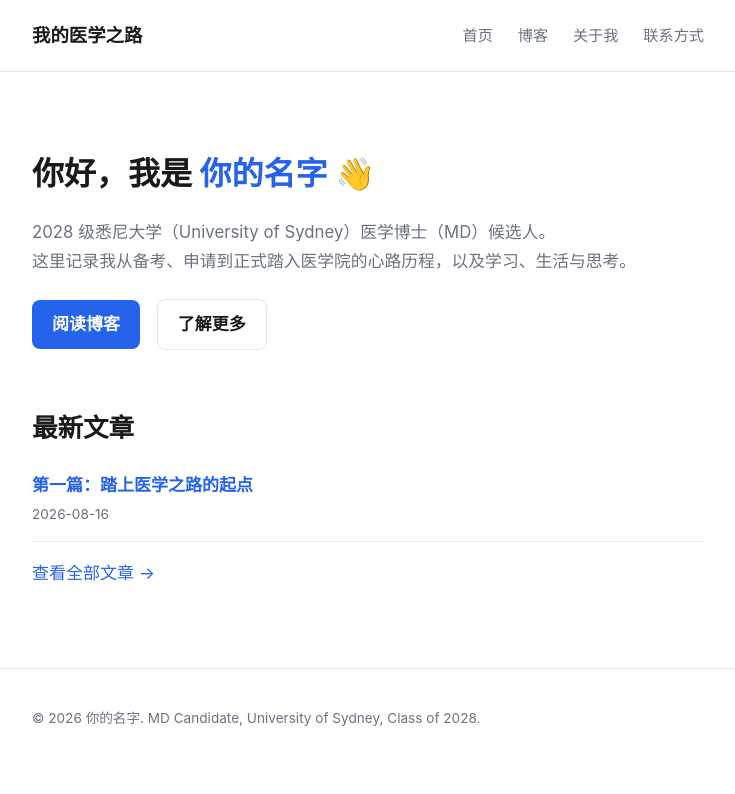
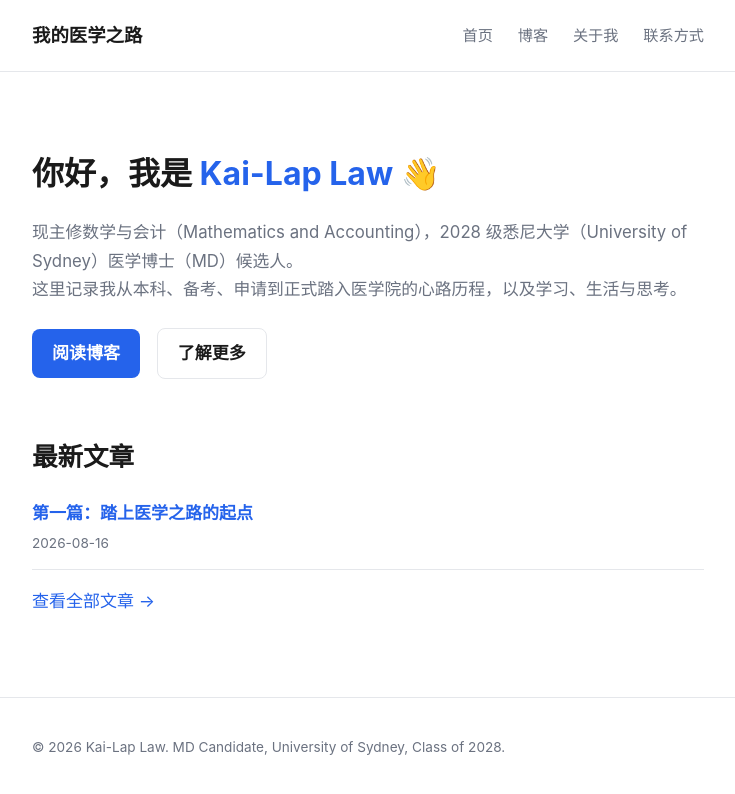
Before and after one commit to KLaw-Quants/project-volume, a Jekyll site: the page built from index.md, in a window 1280 px wide. Shown: the top 794 px of the page, without its empty margins (272-1007 px from the left). Built offline with Jekyll 4.4.1, drawn with Linux system fonts in a browser that asks for light colours.

Commit message:
填入真实个人信息
- 姓名：Kai-Lap Law
- 本科专业：Mathematics and Accounting
- 联系邮箱：klaw_mkt@yahoo.com

```diff
--- a/_config.yml
+++ b/_config.yml
@@ -1,7 +1,7 @@
 title: "我的医学之路"
 description: "一名即将于 2028 年入学悉尼大学（USYD）医学专业（MD）的学生，记录求学、思考与成长"
-author: "你的名字"
-email: "your-email@example.com"
+author: "Kai-Lap Law"
+email: "klaw_mkt@yahoo.com"
 lang: zh-CN
 
 # 网站地址（部署到 GitHub Pages 后按需修改）
--- a/index.md
+++ b/index.md
@@ -4,10 +4,10 @@ title: 首页
 ---
 
 <section class="hero">
-  <h1>你好，我是 <span class="highlight">你的名字</span> 👋</h1>
+  <h1>你好，我是 <span class="highlight">Kai-Lap Law</span> 👋</h1>
   <p class="lead">
-    2028 级悉尼大学（University of Sydney）医学博士（MD）候选人。<br>
-    这里记录我从备考、申请到正式踏入医学院的心路历程，以及学习、生活与思考。
+    现主修数学与会计（Mathematics and Accounting），2028 级悉尼大学（University of Sydney）医学博士（MD）候选人。<br>
+    这里记录我从本科、备考、申请到正式踏入医学院的心路历程，以及学习、生活与思考。
   </p>
   <div class="hero-links">
     <a class="btn" href="{{ '/blog/' | relative_url }}">阅读博客</a>
```
Also changed, not shown: about/index.md (+3 -3 lines), contact/index.md (+2 -2 lines).
